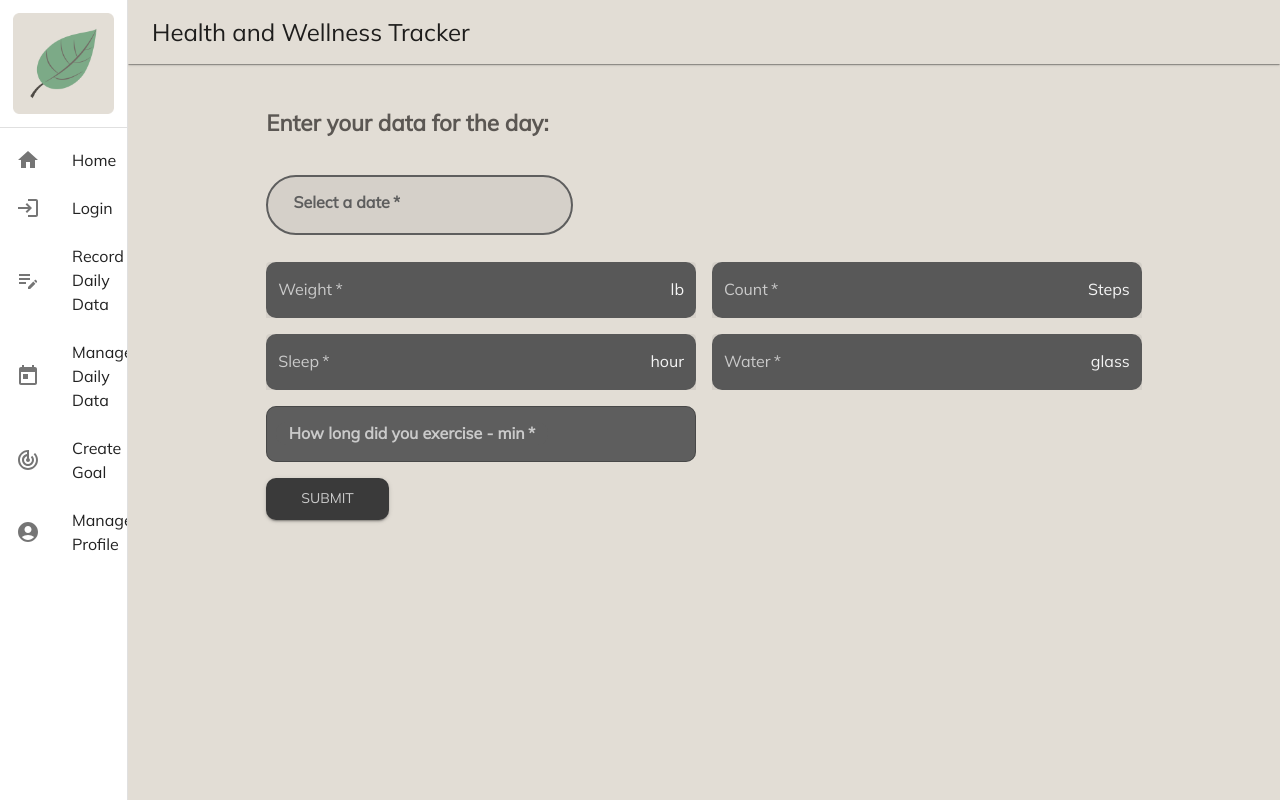
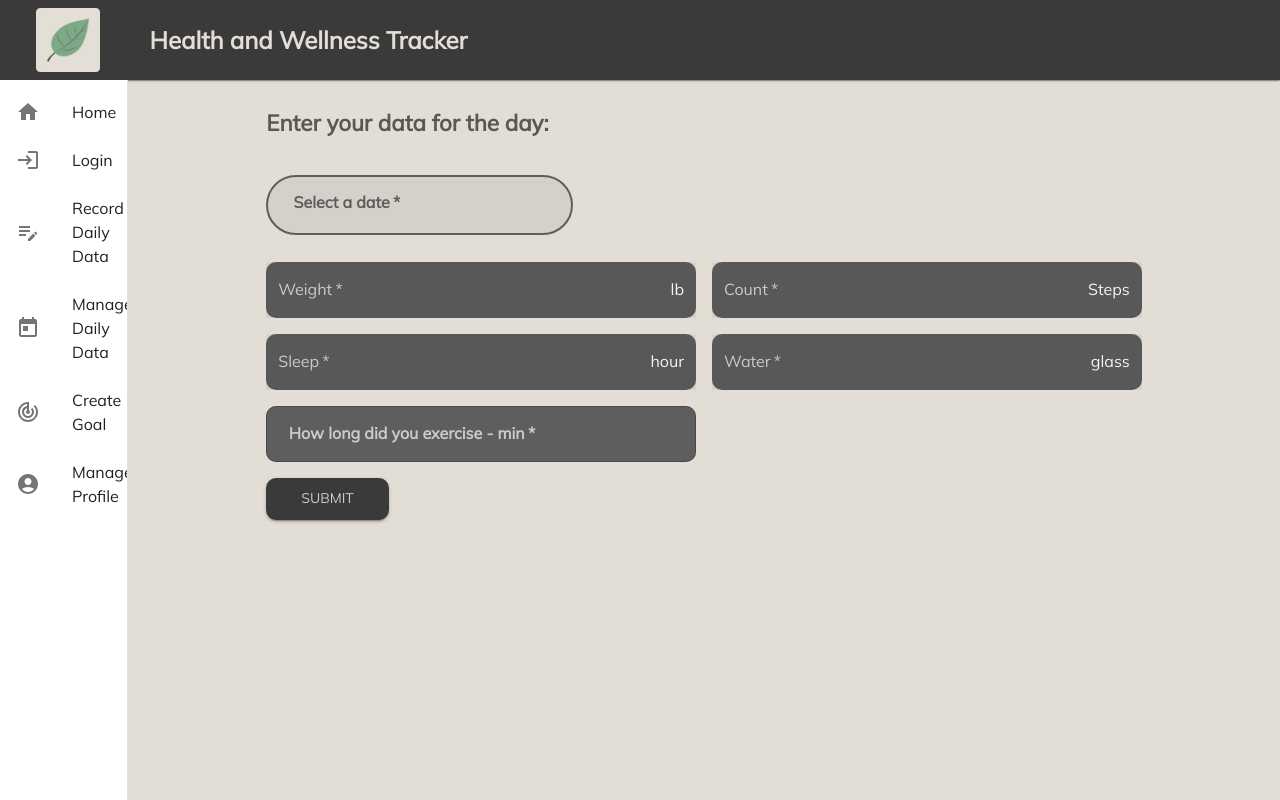
Before and after one commit to totallynotcory/CS763-Project, a React (Create React App) app in the folder code/client/: page /enter-daily-data in a window 1280 px wide. Built offline with nearby package versions, Linux system fonts and the light colour scheme.

Commit message:
updated topBar and sideBar, change gird to grid2

```diff
--- a/code/client/src/App.js
+++ b/code/client/src/App.js
@@ -41,7 +41,7 @@ import TodayIcon from "@mui/icons-material/Today";
 import "@fontsource/mulish";
 
 const sidebarWidth = "10vw";
-const appBarHeight = "4rem";
+const appBarHeight = "5rem";
 
 const theme = createTheme({
   typography: {
@@ -50,6 +50,7 @@ const theme = createTheme({
   palette: {
     primary: {
       main: "#e2ddd5",
+      secondary: "#3A3A3A",
     },
   },
 });
@@ -73,17 +74,35 @@ function App({ RouterComponent = Router }) {
           <AppBar
             position="fixed"
             sx={{
-              width: `calc(100% - ${sidebarWidth})`,
-              ml: `${sidebarWidth}`,
+              // width: `calc(100% - ${sidebarWidth})`,
+              // ml: `${sidebarWidth}`,
               height: `${appBarHeight}`,
-              bgcolor: "primary.main",
+              bgcolor: "primary.secondary",
               boxShadow: theme.shadows[1],
             }}
           >
             <Toolbar
               sx={{ display: "flex", alignItems: "center", height: "100%" }}
             >
-              <Typography variant="h5" noWrap component="div">
+              <img
+                src="/app-logo.png"
+                alt="Logo"
+                style={{
+                  height: `calc(${appBarHeight} - 1rem)`,
+                  width: `calc(${appBarHeight} - 1rem)`,
+                  margin: "1%",
+                }}
+              />
+              <Typography
+                variant="h5"
+                noWrap
+                component="div"
+                sx={{
+                  padding: "3%",
+                  color: "primary.main",
+                  fontWeight: "bold",
+                }}
+              >
                 Health and Wellness Tracker
               </Typography>
             </Toolbar>
@@ -92,9 +111,12 @@ function App({ RouterComponent = Router }) {
           {/* Left side navigation drawer */}
           <Drawer
             sx={{
+              marginTop: appBarHeight,
+              height: `calc(100% - ${appBarHeight})`,
               width: sidebarWidth,
               flexShrink: 0,
               "& .MuiDrawer-paper": {
+                marginTop: appBarHeight,
                 width: sidebarWidth,
                 boxSizing: "border-box",
               },
@@ -102,7 +124,7 @@ function App({ RouterComponent = Router }) {
             variant="permanent"
             anchor="left"
           >
-            <img
+            {/* <img
               src="/app-logo.png"
               alt="Logo"
               style={{
@@ -110,8 +132,8 @@ function App({ RouterComponent = Router }) {
                 width: `${appBarHeight - "4rem"}`,
                 margin: "10%",
               }}
-            />
-            <Divider />
+            /> */}
+            {/* <Divider /> */}
 
             {/* Sidebar Navigation */}
             <List>
--- a/code/client/src/components/CreateGoal.js
+++ b/code/client/src/components/CreateGoal.js
@@ -6,11 +6,11 @@ import {
   Box,
   Typography,
   TextField,
-  Grid,
   FormControl,
   InputLabel,
   Select,
   MenuItem,
+  Grid2,
   Button,
 } from "@mui/material";
 import {
@@ -132,9 +132,9 @@ function CreateGoal() {
         Set up your goal here:
       </Typography>
       <form onSubmit={handleSubmit}>
-        <Grid container spacing={2}>
+        <Grid2 container spacing={2}>
           {/* Select a goal type */}
-          <Grid item xs={12} md={6}>
+          <Grid2 item size={{ xs: 12, sm: 6 }}>
             <FormControl fullWidth>
               <InputLabel sx={inputLable}>Select a goal type</InputLabel>
               <Select
@@ -155,9 +155,9 @@ function CreateGoal() {
                 <MenuItem value="exercise">Exercise (Minutes)</MenuItem>
               </Select>
             </FormControl>
-          </Grid>
+          </Grid2>
           {/* Target value */}
-          <Grid item xs={12} md={6}>
+          <Grid2 item size={{ xs: 12, sm: 6 }}>
             <FormControl fullWidth>
               <TextField
                 data-testid="goal-targetValue-select"
@@ -176,14 +176,14 @@ function CreateGoal() {
                 fullWidth
               />
             </FormControl>
-          </Grid>
+          </Grid2>
           {/* Submit Button */}
-          <Grid item xs={12}>
+          <Grid2 item size={{ xs: 12 }}>
             <Button type="submit" variant="contained" sx={submitButton}>
               Submit
             </Button>
-          </Grid>
-        </Grid>
+          </Grid2>
+        </Grid2>
       </form>
       {errorMessage && (
         <p style={{ color: "#E95D5C", fontWeight: "bold" }}>{errorMessage}</p>
--- a/code/client/src/components/CreateUser.js
+++ b/code/client/src/components/CreateUser.js
@@ -7,7 +7,7 @@ import {
   Box,
   Typography,
   TextField,
-  Grid,
+  Grid2,
   FormControl,
   Button,
 } from "@mui/material";
@@ -84,9 +84,9 @@ function CreateUser() {
         Sign up
       </Typography>
       <form onSubmit={handleSubmit}>
-        <Grid container direction="column" spacing={2}>
+        <Grid2 container direction="column" spacing={2}>
           {/* Name (First & Last) -------------------------------------*/}
-          <Grid item xs={12} md={6}>
+          <Grid2 item size={{ xs: 12 }}>
             <FormControl fullWidth>
               <TextField
                 data-testid="txtName"
@@ -99,9 +99,9 @@ function CreateUser() {
                 sx={signUptextField}
               />
             </FormControl>
-          </Grid>
+          </Grid2>
           {/* Email -------------------------------------*/}
-          <Grid item xs={12} md={3}>
+          <Grid2 item size={{ xs: 12 }}>
             <FormControl fullWidth>
               <TextField
                 data-testid="txtEmail"
@@ -114,9 +114,9 @@ function CreateUser() {
                 sx={signUptextField}
               />
             </FormControl>
-          </Grid>
+          </Grid2>
           {/* Password -------------------------------------*/}
-          <Grid item xs={12} md={3}>
+          <Grid2 item size={{ xs: 12 }}>
             <FormControl fullWidth>
               <TextField
                 data-testid="txtPassword"
@@ -130,14 +130,14 @@ function CreateUser() {
                 sx={signUptextField}
               />
             </FormControl>
-          </Grid>
+          </Grid2>
           {/* Submit Button -------------------------------------*/}
-          <Grid item xs={12} container justifyContent="center">
+          <Grid2 item size={{ xs: 12 }} container justifyContent="center">
             <Button type="submit" variant="contained" sx={loginSubmitButton}>
               Sign Up
             </Button>
-          </Grid>
-        </Grid>
+          </Grid2>
+        </Grid2>
       </form>
       {errorMessage && (
         <p style={{ color: "#E95D5C", fontWeight: "bold" }}>{errorMessage}</p>
--- a/code/client/src/components/DailyData.js
+++ b/code/client/src/components/DailyData.js
@@ -5,7 +5,7 @@ import {
   Box,
   Typography,
   TextField,
-  Grid,
+  Grid2,
   FormControl,
   InputAdornment,
   Collapse,
@@ -161,9 +161,9 @@ function DailyData() {
           </Paper>
         </Collapse>
 
-        <Grid container spacing={2}>
+        <Grid2 container spacing={2}>
           {/* Weight */}
-          <Grid item xs={12} md={6}>
+          <Grid2 item size={{ xs: 12, sm: 6 }}>
             <TextField
               label="Weight"
               variant="filled"
@@ -183,9 +183,9 @@ function DailyData() {
               }}
               sx={textField}
             />
-          </Grid>
+          </Grid2>
           {/* Steps Count */}
-          <Grid item xs={12} md={6}>
+          <Grid2 item size={{ xs: 12, sm: 6 }}>
             <TextField
               label="Count"
               variant="filled"
@@ -205,9 +205,9 @@ function DailyData() {
               }}
               sx={textField}
             />
-          </Grid>
+          </Grid2>
           {/* Sleep hour */}
-          <Grid item xs={12} md={6}>
+          <Grid2 item size={{ xs: 12, sm: 6 }}>
             <TextField
               label="Sleep"
               variant="filled"
@@ -227,10 +227,10 @@ function DailyData() {
               }}
               sx={textField}
             />
-          </Grid>
+          </Grid2>
 
           {/* water */}
-          <Grid item xs={12} md={6}>
+          <Grid2 item size={{ xs: 12, sm: 6 }}>
             <TextField
               label="Water"
               variant="filled"
@@ -250,10 +250,10 @@ function DailyData() {
               }}
               sx={textField}
             />
-          </Grid>
+          </Grid2>
 
           {/* How long did you exercise */}
-          <Grid item xs={12} md={6}>
+          <Grid2 item size={{ xs: 12, sm: 6 }}>
             <FormControl fullWidth>
               <TextField
                 data-testid="exerciseTime"
@@ -273,15 +273,15 @@ function DailyData() {
                 fullWidth
               />
             </FormControl>
-          </Grid>
+          </Grid2>
 
           {/* Submit Button */}
-          <Grid item xs={12}>
+          <Grid2 item size={{ xs: 12 }}>
             <Button type="submit" variant="contained" sx={submitButton}>
               Submit
             </Button>
-          </Grid>
-        </Grid>
+          </Grid2>
+        </Grid2>
       </form>
       {errorMessage && (
         <p style={{ color: "#E95D5C", fontWeight: "bold" }}>{errorMessage}</p>
```
Also changed, not shown: code/client/src/components/Home.js (+68 -40 lines), code/client/src/components/ManageProfile.js (+27 -27 lines).
